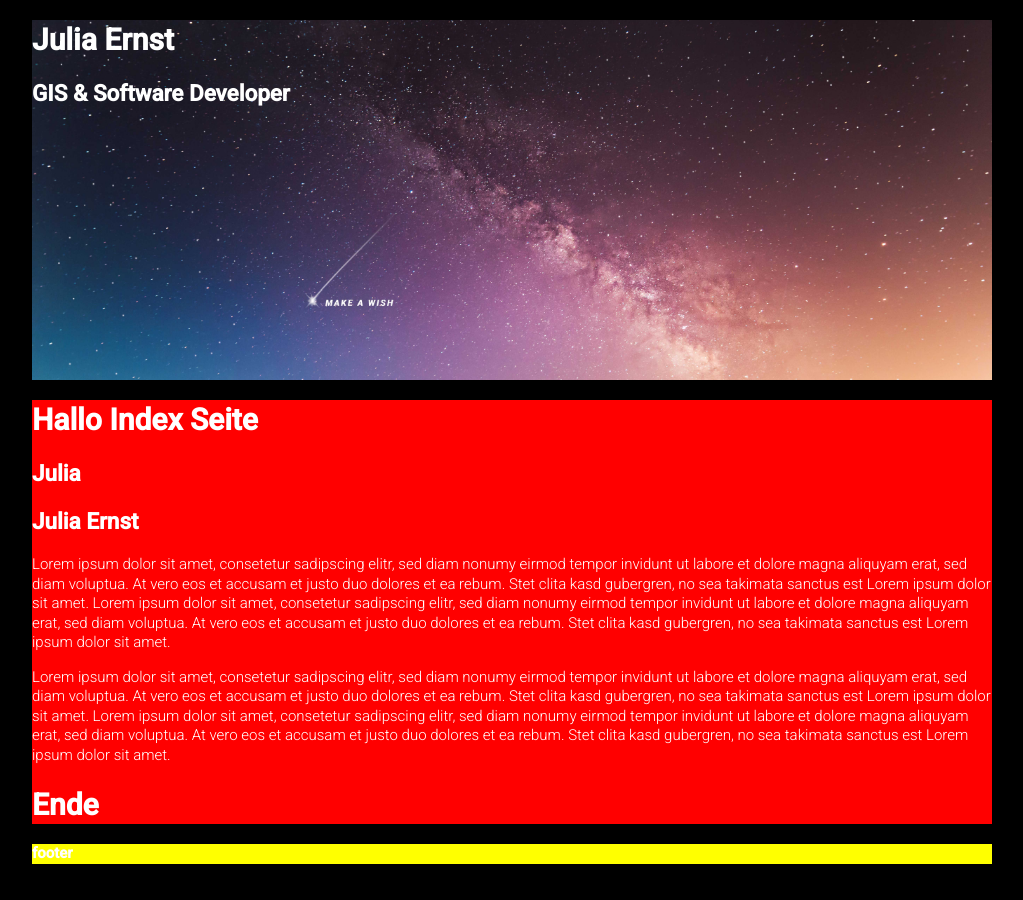
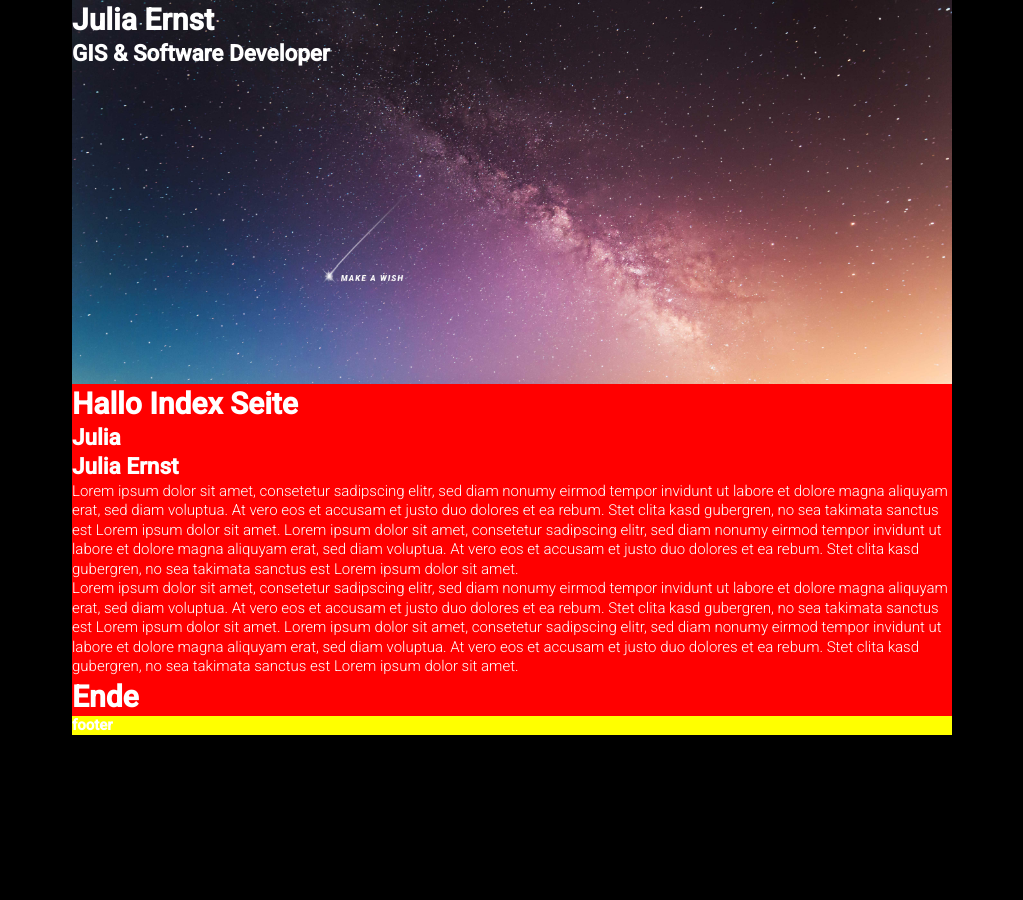
Before and after one commit to missserious/juliaernst, a Jekyll site: the page built from index.html, in a window 1280 px wide. Shown: the whole page, without its empty margins (128-1151 px from the left). Built offline with Jekyll 4.4.1, drawn with Linux system fonts in a browser that asks for light colours.

Commit message:
update scss

```diff
--- a/css/styles.scss
+++ b/css/styles.scss
@@ -4,6 +4,12 @@
 $color1: red;
 $color2: yellow;
 
+
+/* Universalselektor */
+* {
+  margin: 0;
+  padding: 0;
+}
 
 body {
   margin: 0 auto;
@@ -13,16 +19,17 @@ body {
   line-height: 1.3;
   background-color:#000;
   color: white;
-  max-width: 960px;
+  max-width: 880px;
 }
 
 header {
-  height: 360px;
-  background-image: url({{site.baseurl}}/img/makeAwish.png), url({{site.baseurl}}/img/header.jpg);
-  background-position: center 290px, center top;
-  background-size:960px, 960px;
+  height: 384px;
+  background-image: url(../img/makeAwish.png), url(../img/header.jpg);
+  background-position: center 266px, center top;
+  background-size:880px, 880px;
   background-repeat: no-repeat, no-repeat;
   background-attachment:fixed, fixed;
+  background-color: red;
 }
 
 main {
```
